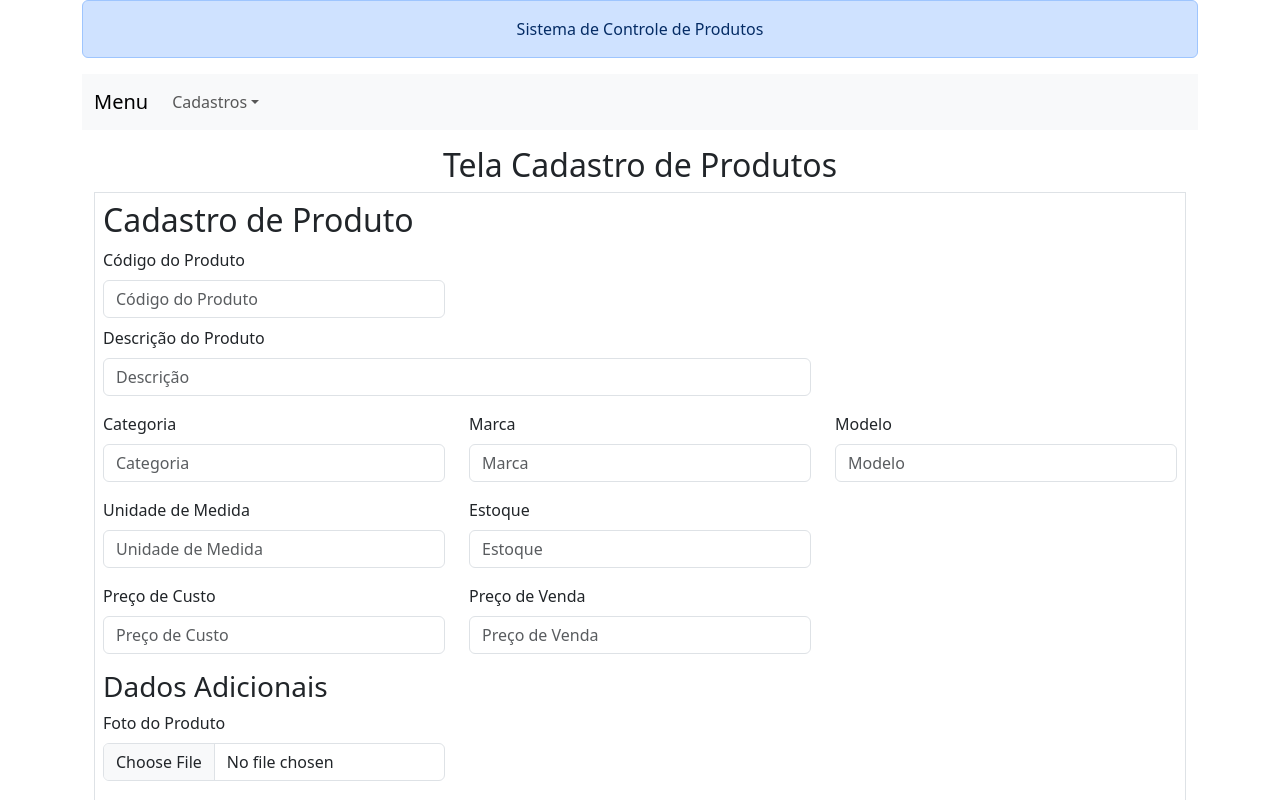
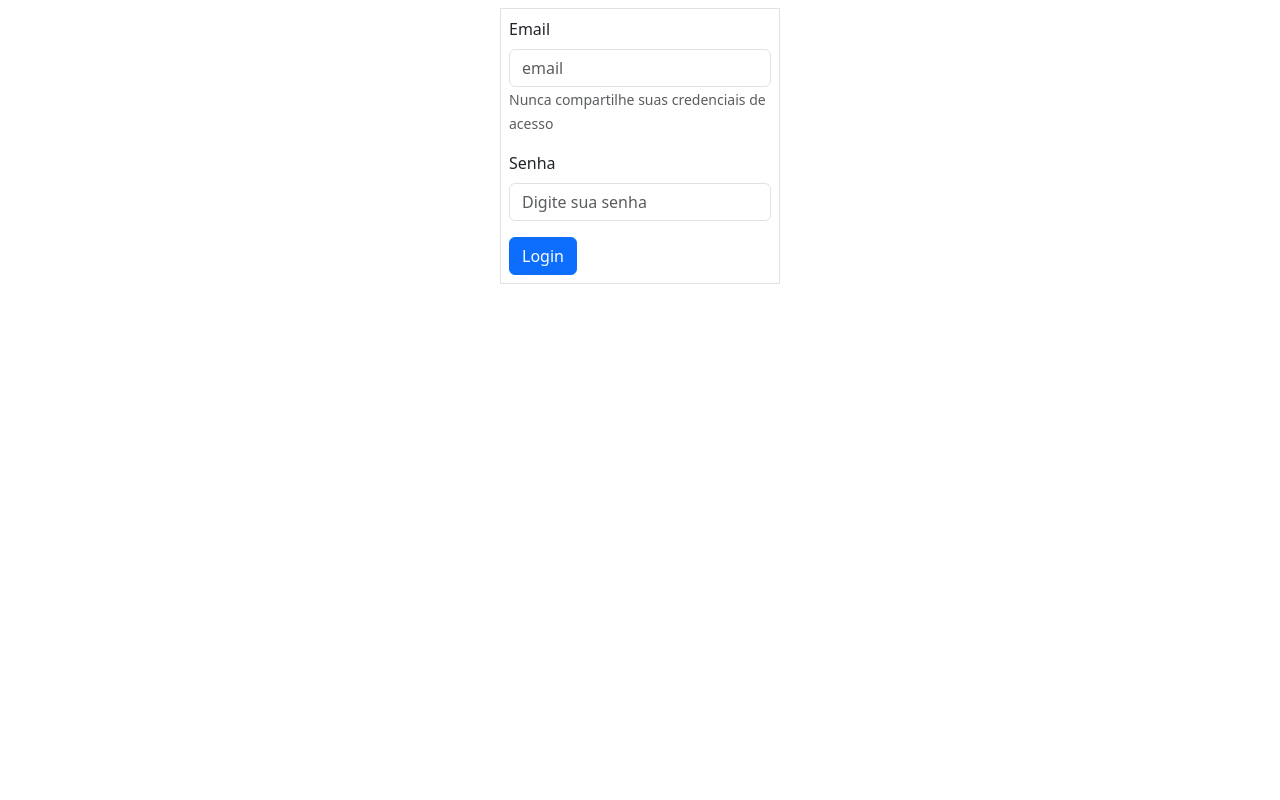
Before and after one commit to lasbrDev/fronted-react-programacao-2, a React (Create React App) app: page / in a window 1280 px wide. Shown: the top 800 px of the page. Built offline with nearby package versions, Linux system fonts and the light colour scheme.

Commit message:
feat: added FormLogin, Tela404, TelaLogin, TelaMenu and assets/images/error404.jpg.

```diff
--- a/src/App.js
+++ b/src/App.js
@@ -1,11 +1,46 @@
+import { createContext, useState } from "react";
+import { BrowserRouter, Route, Routes } from "react-router-dom";
+import TelaCadastroCliente from "./Telas/TelaCadastroCliente";
+import TelaCadastroFornecedor from "./Telas/TelaCadastroFornecedor";
 import TelaCadastroProduto from "./Telas/TelaCadastroProduto";
+import TelaLogin from "./Telas/TelaLogin";
+import TelaMenu from "./Telas/TelaMenu";
+import Tela404 from "./Telas/Tela404";
+
+export const ContextoUsuario = createContext();
 
 function App() {
-  return (
-    <div className="App">
-      <TelaCadastroProduto />
-    </div>
-  );
+  const [usuario, setUsuario] = useState({
+    "email": "admin@admin",
+    "logado": false
+  });
+
+  if(usuario.logado) {
+    return (
+      <div className="App">
+        <ContextoUsuario.Provider value={usuario}>
+          <BrowserRouter>
+            <Routes>
+              <Route path="/cadastro-produto" element={<TelaCadastroProduto />} />
+              <Route path="/cadastro-fornecedor" element={<TelaCadastroFornecedor />} />
+              <Route path="/cadastro-cliente" element={<TelaCadastroCliente />} />
+              <Route path="/" element={<TelaMenu />} />
+              <Route path="*" element={<Tela404 />} />
+            </Routes>
+          </BrowserRouter>
+        </ContextoUsuario.Provider>
+      </div>
+    );
+  }
+  else {
+    return (
+      <div className="App">
+        <ContextoUsuario.Provider value={{usuario, setUsuario}}>
+          <TelaLogin />
+        </ContextoUsuario.Provider>
+      </div>
+    )
+  }
 }
 
 export default App;
--- /dev/null
+++ b/src/Telas/Formularios/FormLogin.jsx
@@ -0,0 +1,43 @@
+import { useContext, useRef } from "react";
+import { Button, Container, Form } from "react-bootstrap";
+import { ContextoUsuario } from "../../App";
+
+
+export default function FormLogin(props) {
+    const { usuario, setUsuario } = useContext(ContextoUsuario);
+    const emailRef = useRef();
+    const senhaRef = useRef();
+
+    function efetuarLogin(evento) {
+        const email = emailRef.current.value;
+        const senha = senhaRef.current.value;
+
+        if (email ==='admin@admin.com' && senha === 'admin123') {
+            setUsuario({
+                email: email,
+                logado: true
+            });
+        }
+        evento.preventDefault();
+        evento.stopPropagation();
+    }
+
+    return (
+        <Container className="border m-2 p-2">
+            <Form onSubmit={efetuarLogin}>
+                <Form.Group className="mb-3" controlId="email">
+                    <Form.Label>Email</Form.Label>
+                     <Form.Control type="email" placeholder="email" ref={emailRef} />
+                     <Form.Text className="text-muted">
+                         Nunca compartilhe suas credenciais de acesso
+                     </Form.Text>
+                </Form.Group>
+                <Form.Group className="mb-3" controlId="senha">
+                    <Form.Label>Senha</Form.Label>
+                    <Form.Control type="password" placeholder="Digite sua senha" ref={senhaRef} />
+                </Form.Group>
+                <Button variant="primary" type="submit">Login</Button>
+            </Form>
+        </Container>
+    );
+}
--- /dev/null
+++ b/src/Telas/Tela404.jsx
@@ -0,0 +1,14 @@
+import { Container } from "react-bootstrap";
+import imagem from "../assets/images/error404.jpg";
+import Pagina from "../templates/Pagina";
+
+export default function Tela404(props) {
+    return (
+        <Pagina>
+            <Container>
+                <img src={imagem} alt="Tela 404" />
+                <h1>O recurso solicitado não existe!</h1>
+            </Container>
+        </Pagina>
+    )
+}
--- a/src/Telas/TelaCadastroCliente.jsx
+++ b/src/Telas/TelaCadastroCliente.jsx
@@ -1,6 +1,6 @@
 import { Container } from "react-bootstrap";
 import Pagina from "../templates/Pagina";
-import FormCadCliente from "./Formularios/FormCadCliente";
+import FormCadCliente from "./Formularios/FormCadProduto";
 
 export default function TelaCadastroCliente(props) {
     return (
--- /dev/null
+++ b/src/Telas/TelaLogin.jsx
@@ -0,0 +1,10 @@
+import FormLogin from "./Formularios/FormLogin";
+import { Container } from "react-bootstrap";
+
+export default function TelaLogin() {
+    return (
+        <Container className="w-25 d-flex justify-content-center align-items-center">
+            <FormLogin />
+        </Container>
+    );
+}
--- /dev/null
+++ b/src/Telas/TelaMenu.jsx
@@ -0,0 +1,7 @@
+import Pagina from "../templates/Pagina";
+export default function TelaMenu(props){
+
+    return (
+        <Pagina />
+    );
+}
--- a/src/templates/Cabecalho.jsx
+++ b/src/templates/Cabecalho.jsx
@@ -1,9 +1,12 @@
 import { Alert } from 'react-bootstrap';
 
 export default function Cabecalho(props) {
+    const username = localStorage.getItem('loggedUser');
     return (
         <div>
-            <Alert className="text-center">{ props.texto || "texto não informado"}</Alert>
+            <Alert className="text-center">
+                {props.texto || "Texto não informado"}{username ? ` - Bem-vindo, ${username}!` : ''}
+            </Alert>
         </div>
     );
 }
--- a/src/templates/Menu.jsx
+++ b/src/templates/Menu.jsx
@@ -1,22 +1,28 @@
-
-import { Container, Nav, Navbar, NavDropdown } from 'react-bootstrap';
+import { useContext } from "react";
+import { Container, Nav, Navbar, NavDropdown } from "react-bootstrap";
+import { Link } from "react-router-dom";
+import { ContextoUsuario } from "../App";
 
 export default function Menu(props) {
+    const {usuario, setUsuario} = useContext(ContextoUsuario);
     return (
         <Navbar expand="lg" className="bg-body-tertiary mb-3">
             <Container>
-            <Navbar.Brand href="#home">Menu</Navbar.Brand>
+                <Navbar.Brand href="#" as={Link} to={"/"}>Menu</Navbar.Brand>
                 <Navbar.Toggle aria-controls="basic-navbar-nav" />
                 <Navbar.Collapse id="basic-navbar-nav">
                     <Nav className="me-auto">
                         <NavDropdown title="Cadastros" id="basic-nav-dropdown">
-                  <NavDropdown.Item href="#action/3.1">Clientes</NavDropdown.Item>
-                  <NavDropdown.Divider />
-                  <NavDropdown.Item href="#action/3.2">Produtos</NavDropdown.Item>
-                  <NavDropdown.Divider />
-                  <NavDropdown.Item href="#action/3.3">Fornecedores</NavDropdown.Item>
-                  <NavDropdown.Divider />
+                            <NavDropdown.Item href="#" as={Link} to={"/cliente"}>Clientes</NavDropdown.Item>
+                            <NavDropdown.Item href="#" as={Link} to={"/cadastrar"}>Produtos</NavDropdown.Item>
+                            <NavDropdown.Item href="#" as={Link} to={"/fornecedor"}>Fornecedores</NavDropdown.Item>
                         </NavDropdown>
+                        <Nav.Link href="#" onClick={() => {
+                            setUsuario({
+                                "email": "",
+                                "logado": false
+                            });
+                        }}>Sair</Nav.Link>
                     </Nav>
                 </Navbar.Collapse>
             </Container>
```
Also changed, not shown: src/assets/images/error404.jpg (added). Lines whose indentation alone changed are shown as unchanged.
